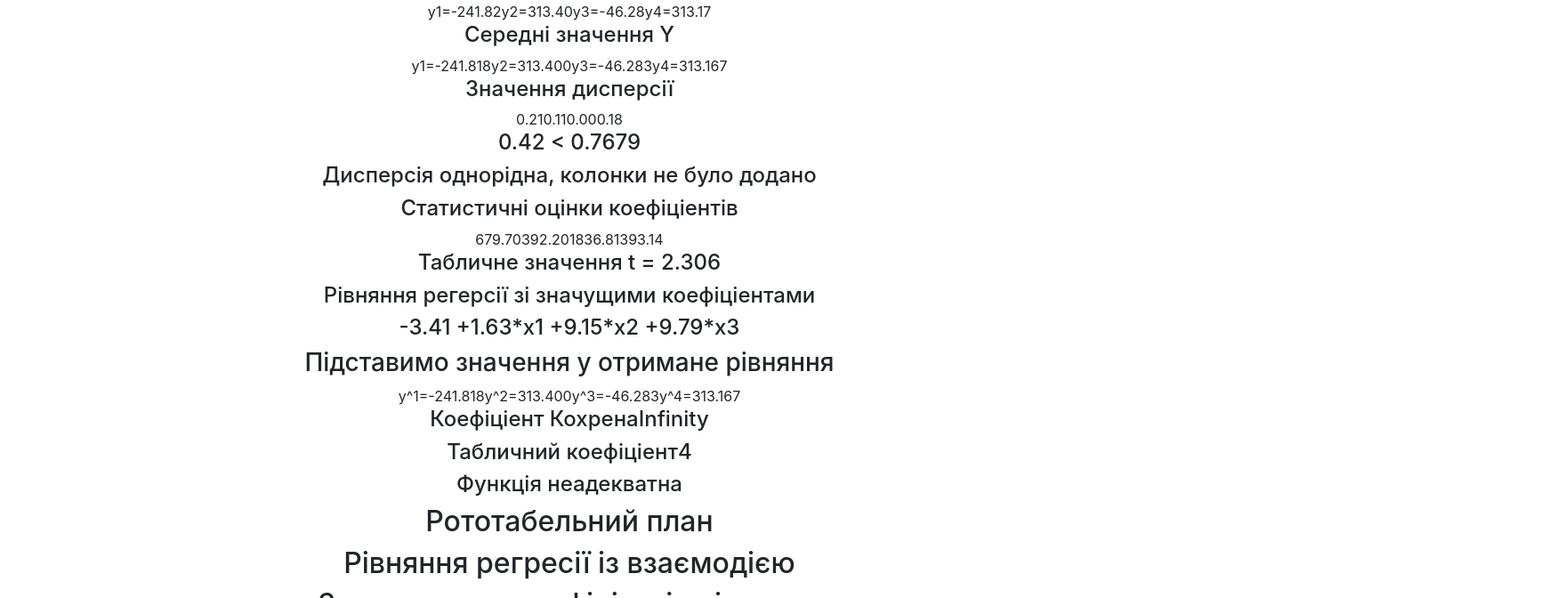
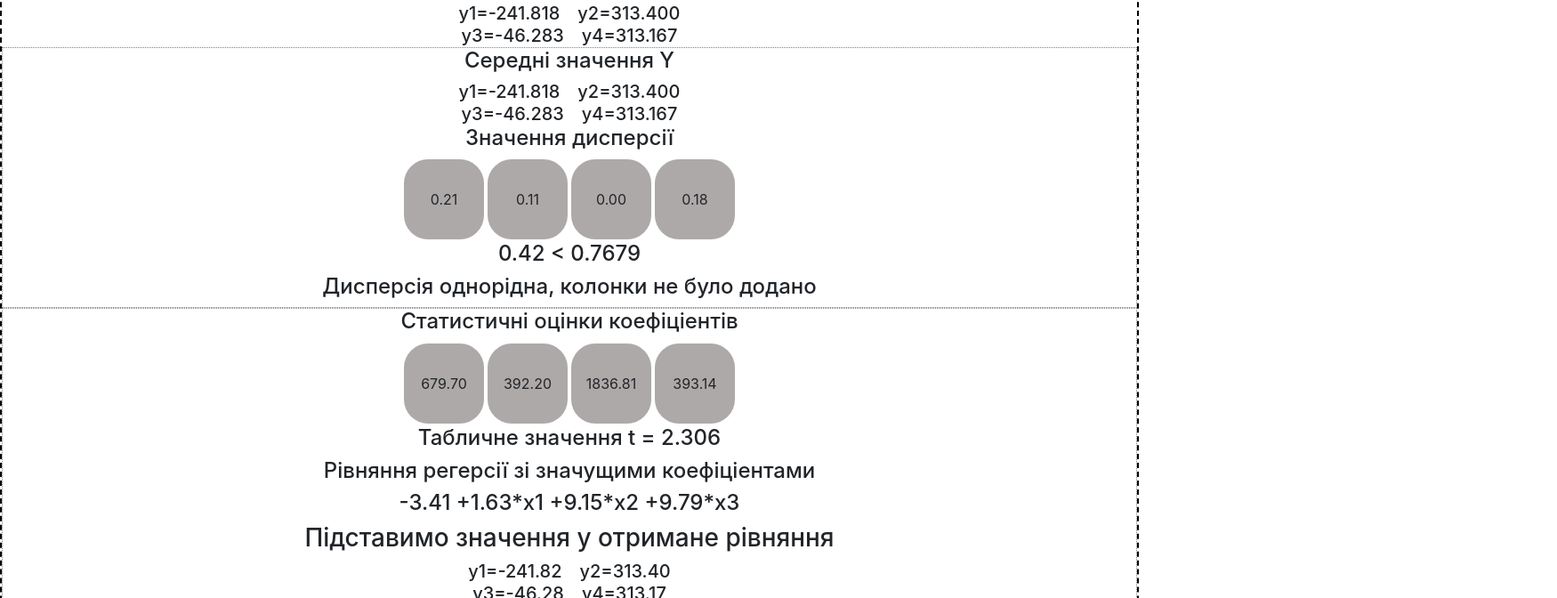
Before and after one commit to the-night-wing/mope_lab6, a React (Create React App) app: page / in a window 1280 px wide. Shown: the part 500-1172 px from the top of the page at 89% size, 1750 px wide, since content can reach past the window. Built offline with nearby package versions, Linux system fonts and the light colour scheme.

Commit message:
Everything works as it should Not using table component anymore. Instead -- tablecell in loop Changed addedColumns variable now it's an array with three cells, that hold amount for every type of the equation
Gotta change the design and make a liitle refactoring

```diff
--- a/src/App.js
+++ b/src/App.js
@@ -320,9 +320,11 @@ class App extends Component {
     console.log("/////////////////////////////////////////////")
     console.log("Selected type = " + selectedTypeOfEq);
     console.log("Selected lab = " + selectedLab);
+    console.log("xNorm");
     console.log(xNorm);
+    console.log("xNatur");
     console.log(xNatur);
-    console.log("/////////////////////////////////////////////")
+    // console.log("/////////////////////////////////////////////")
 
     this.setState({
       xNorm,
@@ -756,6 +758,7 @@ class App extends Component {
 
   showResults = () => {
     this.setState(({result, coeffs, check, selectedTypeOfEq, selectedLab, yAverage, addedColumns, gp, gTableUsing, dispersion,importantCoeffs, yImportantValues, t, tTableUsing, isAdequate, fTableUsing, fp}) => {
+      console.log("/////////////////////////////////////////////")
       return({
         result : [...result,
         <ResultOutput
@@ -775,7 +778,7 @@ class App extends Component {
     if (this.state.selectedTypeOfEq != 2) {
       this.setState(({selectedTypeOfEq}) => {
         return({
-          selectedTypeOfEq : selectedTypeOfEq + 1
+          selectedTypeOfEq : +selectedTypeOfEq + 1
         })
       }, () => this.makeCalculations())
     }
@@ -791,7 +794,6 @@ class App extends Component {
       }
       , () => this.makeCalculations()
     )
-
   }
 
   handleLabChange = (event) => {
--- a/src/components/greetingScreen/greetingScreen.js
+++ b/src/components/greetingScreen/greetingScreen.js
@@ -15,7 +15,7 @@
         return(
             <div className="greetingScreen">
                 <h1>Кривошей Денис Варіант №112</h1>
-                <h3>Лабораторна робота №6</h3>
+                <h3>{`Лабораторна робота №${selectedLab == 0 ? "5" : "6"}`}</h3>
                 <form>
                     {/* <div className="form-check"> */}
                 <label className="labPicking">
--- a/src/components/resultOutput/resultOutput.css
+++ b/src/components/resultOutput/resultOutput.css
@@ -0,0 +1,19 @@
+.result{
+    border: 2px dashed black;
+    /* border-style:   */
+}
+
+.block{
+    border: 1px dotted grey;
+}
+
+.leftAlign{
+    /* margin-left: 200px; */
+    display: inline;
+}
+
+h5{
+    /* margin-right: 200px; */
+    display: inline;
+    margin: 0 10px;
+}
--- a/src/components/resultOutput/resultOutput.js
+++ b/src/components/resultOutput/resultOutput.js
@@ -1,4 +1,6 @@
 import React, { Component } from 'react'
+import TableCell from "../tableCell/tableCell.js"
+import "./resultOutput.css"
 
 export default class ResultOutput extends Component {
 
@@ -30,13 +32,13 @@ export default class ResultOutput extends Component {
            })
 
         const equation = function(){
-            if(selectedTypeOfEq == 0) {return "Лінійне рівняння регерсії"}
+            if(selectedTypeOfEq == 0) {return "Лінійне рівняння регресії"}
             if(selectedTypeOfEq == 1) {return "Рівняння регресії із взаємодією"}
             if(selectedTypeOfEq == 2) {return "Рівняння регресії з квадратичними членами"}
         }()
         // console.log(Math.round(1.5));
         return(
-            <div>
+            <div className="result">
                 <div>
                     <h2>{selectedLab == 0 ? "Ортогональний план" : "Рототабельний план"}</h2>
                     <h2>{equation}</h2>
@@ -44,32 +46,94 @@ export default class ResultOutput extends Component {
                     <h4>{equationPhormula}</h4>
                     <h3>Підставимо значення у отримане рівняння</h3>
                     {/* <h4>{equationLabel}</h4> */}
-                    {check.map((el,i) => <span>{`y${i+1}=${el.toFixed(2)}`}</span>)}
+                    <div>
+                        {check.filter((el,i) =>
+                            i<check.length/2 ? el : null)
+                        .map((el,i) =>
+                                <h5>{`y${i+1}=${el.toFixed(3)}`}</h5>
+                        )}
+                    </div>
+                    <div>
+                        {check.filter((el,i) =>
+                            i>check.length/2-1 ? el : null)
+                        .map((el,i) =>
+                                <h5>{`y${i+check.length/2+1}=${el.toFixed(3)}`}</h5>
+                        )}
+                    </div>
+                    {/* <div className="col-md-6">
+                    {check
+                    .filter((el,i) => (i%2==1) ? {el}: null
+                    )
+                    .map((el,i) => <h5>{`y${i+1}=${el.toFixed(2)}`}</h5>)}
+                    </div>
+                    <div className="col-md-6">
+                    {check
+                    .filter((el,i) => (i%2==0) ? {el}: null
+                    )
+                    .map((el,i) => <h5>{`y${i+1}=${el.toFixed(2)}`}</h5>)}
+                    </div> */}
                 </div>
 
-                <div>
+                <div className="block">
                     <h4>Середні значення Y</h4>
-                    {yAverage.map((el,i) => <span>{`y${i+1}=${el.toFixed(3)}`}</span>)}
+                    <div>
+                        {yAverage.filter((el,i) =>
+                            i<check.length/2 ? el : null)
+                        .map((el,i) =>
+                                <h5>{`y${i+1}=${el.toFixed(3)}`}</h5>
+                        )}
+                    </div>
+                    <div>
+                        {yAverage.filter((el,i) =>
+                            i>check.length/2-1 ? el : null)
+                        .map((el,i) =>
+                                <h5>{`y${i+check.length/2+1}=${el.toFixed(3)}`}</h5>
+                        )}
+                    </div>
                     <h4>Значення дисперсії</h4>
-                    {dispersion.map((el) => <span>{`${el.toFixed(2)}`}</span>)}
+                    {
+
+                        dispersion.map((item) => {
+                            return <TableCell value={`${item.toFixed(2)}`}/>
+                        })
+                    }
                     <h4>{`${gp.toFixed(2)} < ${gTableUsing}`}</h4>
                     <h4>{`Дисперсія однорідна, ${(addedColumns[selectedTypeOfEq] == false) ? "колонки не було додано" : `було додано ${addedColumns[selectedTypeOfEq]} колонок` }`}</h4>
 
                 </div>
 
-                <div>
+                <div className="block">
                 <h4>Статистичні оцінки коефіціентів</h4>
-                {t.map((el) => <span>{`${el.toFixed(2)}`}</span>)}
+                {
+
+                    t.map((item) => {
+                        return <TableCell value={`${item.toFixed(2)}`}/>
+                    })
+                  }
+                {/* {t.map((el) => <span>{`${el.toFixed(2)}`}</span>)} */}
                 <h4>{`Табличне значення t = ${tTableUsing}`}</h4>
                 <h4>Рівняння регерсії зі значущими коефіціентами</h4>
                 <h4>{equationImportantPhormula}</h4>
                 <h3>Підставимо значення у отримане рівняння</h3>
-                {yImportantValues.map((el,i) => <span>{`y^${i+1}=${el.toFixed(3)}`}</span>)}
+                <div>
+                        {yImportantValues.filter((el,i) =>
+                            i<yImportantValues.length/2 ? el : null)
+                        .map((el,i) =>
+                                <h5>{`y${i+1}=${el.toFixed(2)}`}</h5>
+                        )}
+                    </div>
+                    <div>
+                        {yImportantValues.filter((el,i) =>
+                            i>yImportantValues.length/2-1 ? el : null)
+                        .map((el,i) =>
+                                <h5>{`y${i+yImportantValues.length/2+1}=${el.toFixed(2)}`}</h5>
+                        )}
+                    </div>
                 </div>
 
-                <div>
-                    <h4>{`Коефіціент Кохрена${fp.toFixed(2)}`}</h4>
-                    <h4>{`Табличний коефіціент${fTableUsing}`}</h4>
+                <div className="block">
+                    <h4>{`Коефіціент Кохрена ${fp.toFixed(2)}`}</h4>
+                    <h4>{`Табличний коефіціент ${fTableUsing}`}</h4>
                     <h4>{isAdequate ? "Функція адеватна" : "Функція неадекватна"}</h4>
                 </div>
 
--- /dev/null
+++ b/src/components/tableCell/tableCell.css
@@ -0,0 +1,10 @@
+.tableCell{
+    width: 90px;
+    height: 90px;
+    text-align: center;
+    border-radius: 30%;
+    background-color: rgba(29, 16, 16, 0.356);
+    margin: 2px;
+    line-height: 90px;
+    display: inline-block;
+}
--- a/src/components/tableCell/tableCell.js
+++ b/src/components/tableCell/tableCell.js
@@ -1,4 +1,5 @@
 import React from "react"
+import "./tableCell.css"
 
 const TableCell = ({value}) => {
     return(
```
